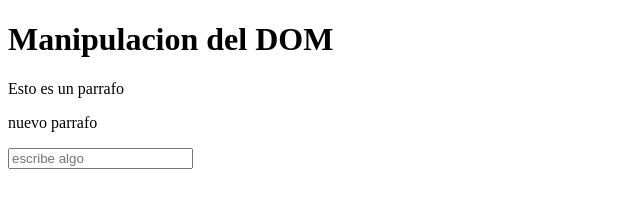
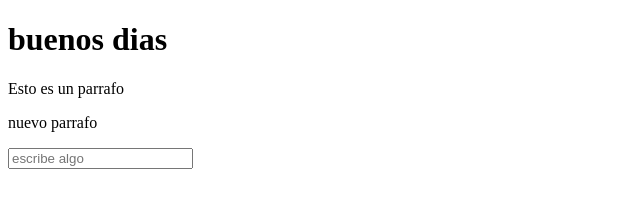
Before and after one commit to Carlom4gn0/cursoPracticoJavaScript, a plain HTML site: page index.html in a window 1280 px wide. Shown: the whole page, without its empty margins (0-640 px from the left). Drawn offline with Linux system fonts and the light colour scheme.

Commit message:
aprendiendo a modificar el DOM innerHTML, innerText

```diff
--- a/index.html
+++ b/index.html
@@ -7,7 +7,7 @@
     <title>Manipulacion del DOM</title>
 </head>
 <body>
-    <h1>Manipulacion del DOM</h1>
+    <h1 class="nada">Manipulacion del DOM</h1>
 
     <p>Esto es un parrafo</p>
     <p class="parrafo">nuevo parrafo</p>
--- a/script.js
+++ b/script.js
@@ -16,3 +16,16 @@ console.log({
     parra,
     input,
 });
+
+//(selector).innerHTML modifica lo que el selector muestra, remplaza el atributo de la variable(se puede insertar tanto texto como codigo html)
+//(selector).innerText modifica el campo de texto osea q solo va a mostrar lo q se escriba y no ejecutar html
+h1.innerHTML = "buenos dias"
+h1.innerText = "buenos dias"
+//getAttribute(´')lee el atributo de una clase o elemento
+//console.log(h1.getAttribute('class'));
+
+//setAttribute('valor actual', 'valor nuevo') modifica el atributo
+//h1.setAttribute('class','ROjo');
+
+h1.classList.add('hola');//agrega una clase
+h1.classList.remove('nada');
```
